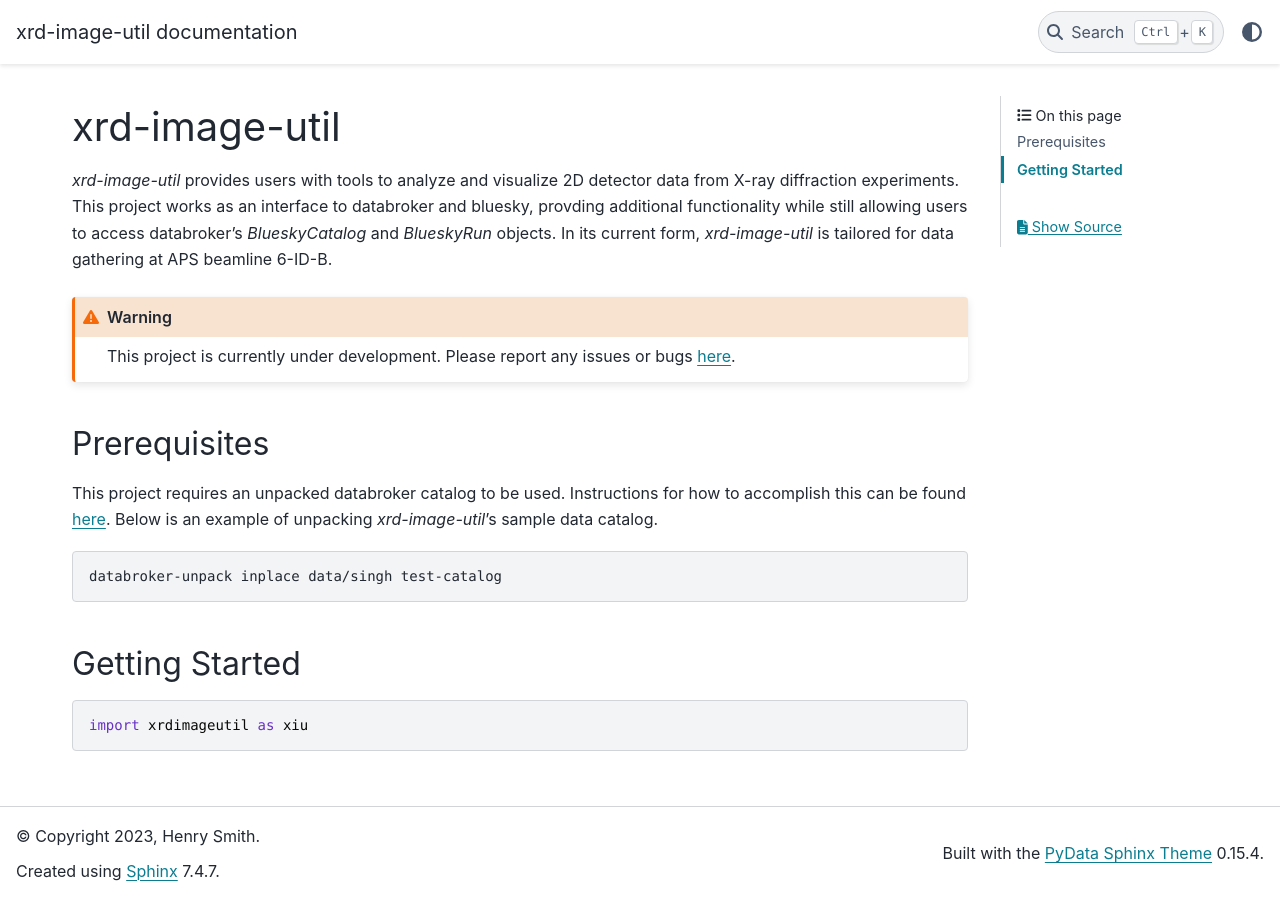
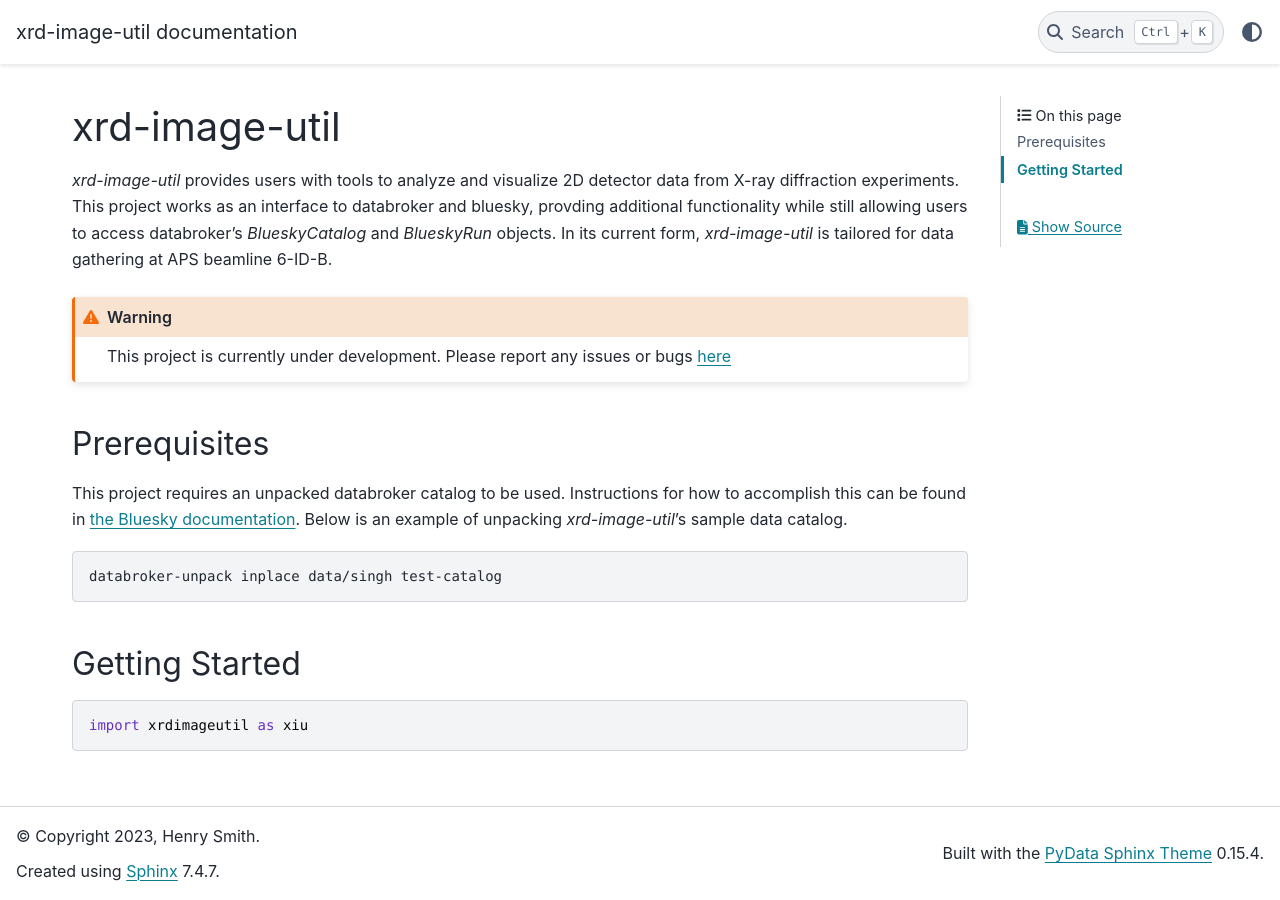
Before and after one commit to pecomyint/xrd-image-util, a Sphinx documentation site: the page built from docs/index.rst, in a window 1280 px wide. Built offline with Sphinx 7.4.7 and the PyData theme 0.15.4, drawn with Linux system fonts in a browser that asks for light colours.

```diff
--- a/docs/index.rst
+++ b/docs/index.rst
@@ -10,14 +10,14 @@
 .. warning::
 
     This project is currently under development.
-    Please report any issues or bugs `here <https://github.com/henryjsmith12/xrd-image-util/issues>`_.
+    Please report any issues or bugs `here <https://github.com/henryjsmith12/xrd-image-util/issues>`_
 
 
 Prerequisites
 -------------
 
 This project requires an unpacked databroker catalog to be used. Instructions for how to accomplish
-this can be found `here <https://blueskyproject.io/databroker-pack/usage.html#option-1-unpacking-in-place>`_.
+this can be found in `the Bluesky documentation <https://blueskyproject.io/databroker-pack/usage.html#option-1-unpacking-in-place>`_.
 Below is an example of unpacking `xrd-image-util`'s sample data catalog.
 
 .. code-block:: console
```
Also changed, not shown: docs/modules.rst (added, +7 -0 lines), docs/xrdimageutil.rst (added, +10 -0 lines).
